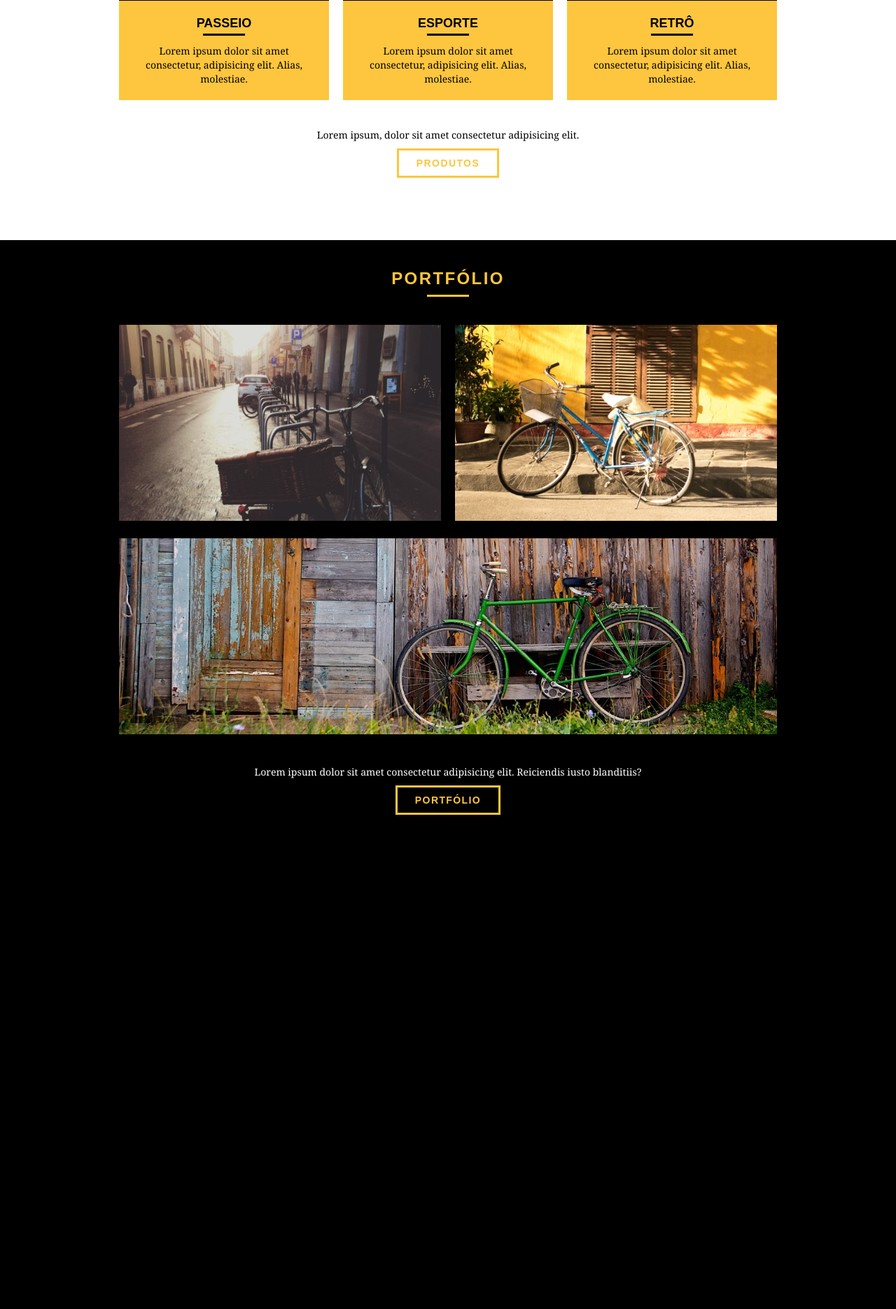
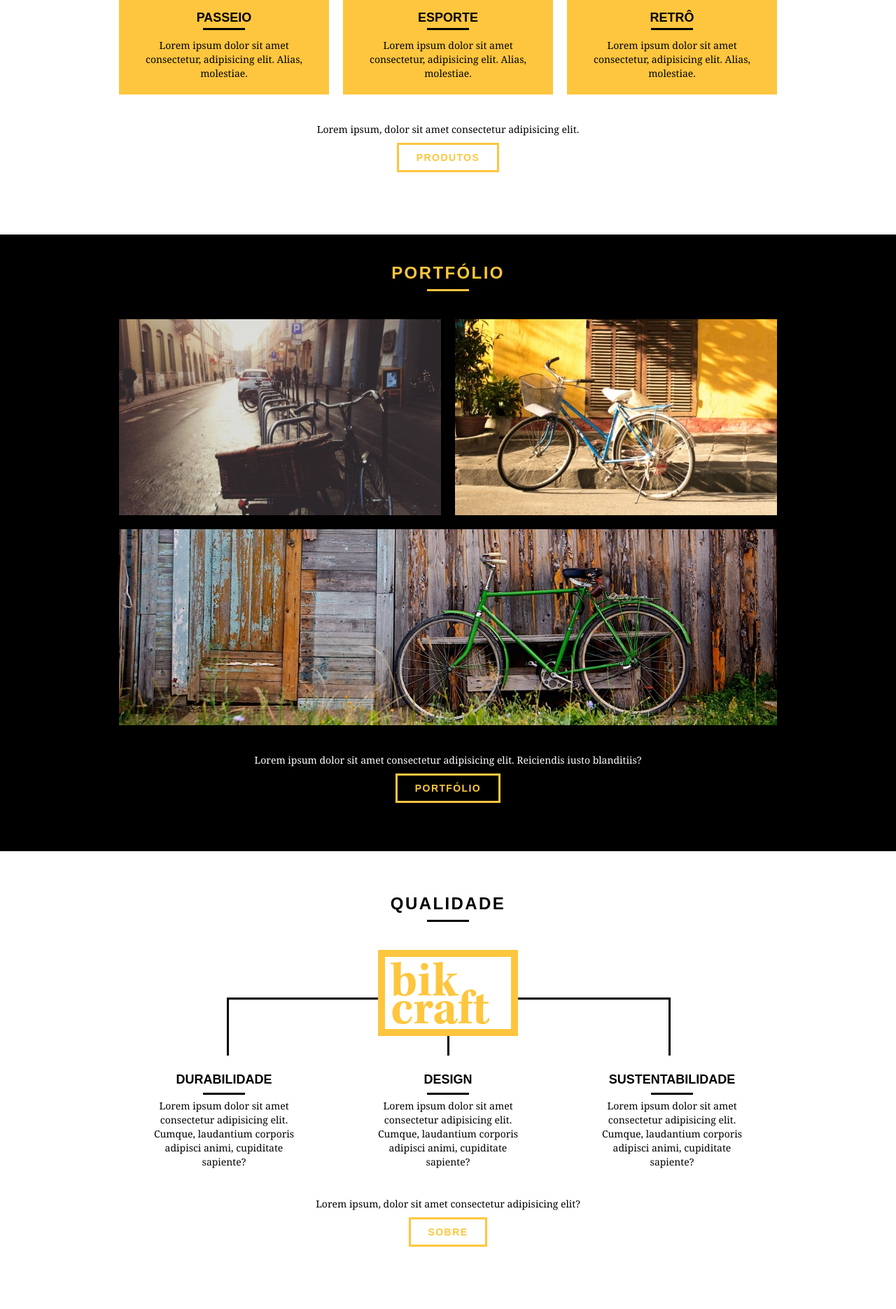
Before and after one commit to barbosadiego/origamid-curso, a PHP site: page / in a window 1280 px wide. Shown: the part 800-2670 px from the top of the page at 70% size. Before the commit the page ends 1964 px from the top, so only its background shows below. Run offline with PHP 8.4, Linux system fonts and the light colour scheme.

Commit message:
updade qualidade

```diff
--- a/bikcraft/css/style.css
+++ b/bikcraft/css/style.css
@@ -11,6 +11,10 @@ p{
     font-family: Georgia, 'Times New Roman', Times, serif;
     font-size: 14px;
     line-height: 20px;
+}
+
+img{
+    display: block;
 }
 
 .btn, .btn-preto{
@@ -99,7 +103,7 @@ p{
     height: 380px;
     background: url(../img/bg.jpg) no-repeat center;
     background-size: cover;
-    margin-top: 96px;
+    margin-top: 92px;
     text-align: center;
     padding-top: 80px;
 }
@@ -204,3 +208,51 @@ p{
 .portfolio-lista li:last-child{
     margin-top: 20px;
 }
+
+/*QUALIDADE*/
+
+.qualidade{
+    padding: 60px 0;
+}
+
+.qualidade::after{
+    content: "";
+    width: 634px;
+    height: 83px;
+    display: block;
+    background: url(../img/linhas.svg) no-repeat center;
+    position: absolute;
+    top: 209px;
+    right: 162px;
+    z-index: -1;
+}
+
+.qualidade img{
+    margin: 0px auto;
+}
+
+.qualidade-lista{
+    padding-top: 30px;
+}
+
+.qualidade-lista li{
+    text-align: center;
+    padding: 0px 40px;
+}
+
+.qualidade-lista li h3{
+    font-weight: bold;
+    font-size: 18px;
+    line-height: 25px;
+    text-transform: uppercase;
+    margin-top: 20px;
+}
+
+.qualidade-lista li h3::after{
+    content: "";
+    display: block;
+    width: 60px;
+    height: 3px;
+    background: #000000;
+    margin: 6px auto;
+}
--- a/bikcraft/index.html
+++ b/bikcraft/index.html
@@ -79,7 +79,20 @@
               <a href="portfolio.html" class="btn">portfólio</a>
           </div>
       </div>
-
+  </section>
+  <!--fecha portfolio-->
+  <section class="qualidade container">
+      <h2 class="subtitulo">qualidade</h2>
+      <img src="img/bikcraft-qualidade.svg" alt="qualidade dos produtos bikcraft">
+      <ul class="qualidade-lista">
+          <li class="grid-1-3"><h3>durabilidade</h3><p>Lorem ipsum dolor sit amet consectetur adipisicing elit. Cumque, laudantium corporis adipisci animi, cupiditate sapiente?</p></li>
+          <li class="grid-1-3"><h3>design</h3><p>Lorem ipsum dolor sit amet consectetur adipisicing elit. Cumque, laudantium corporis adipisci animi, cupiditate sapiente?</p></li>
+          <li class="grid-1-3"><h3>sustentabilidade</h3><p>Lorem ipsum dolor sit amet consectetur adipisicing elit. Cumque, laudantium corporis adipisci animi, cupiditate sapiente?</p></li>
+      </ul>
+      <div class="cta">
+        <p>Lorem ipsum, dolor sit amet consectetur adipisicing elit?</p>
+        <a href="sobre.html" class="btn-preto">sobre</a>
+      </div>
   </section>
 </body>
 </html>
```
